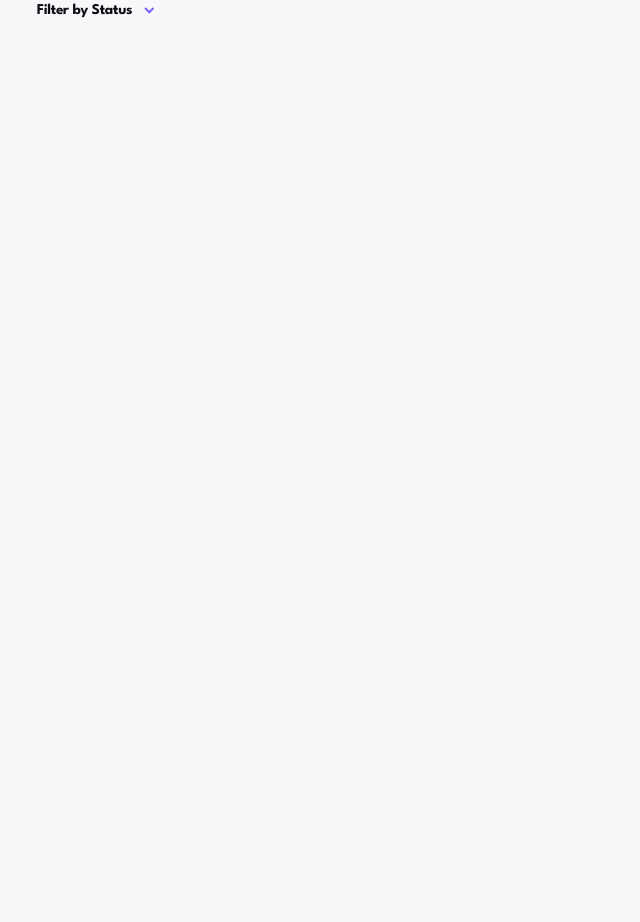
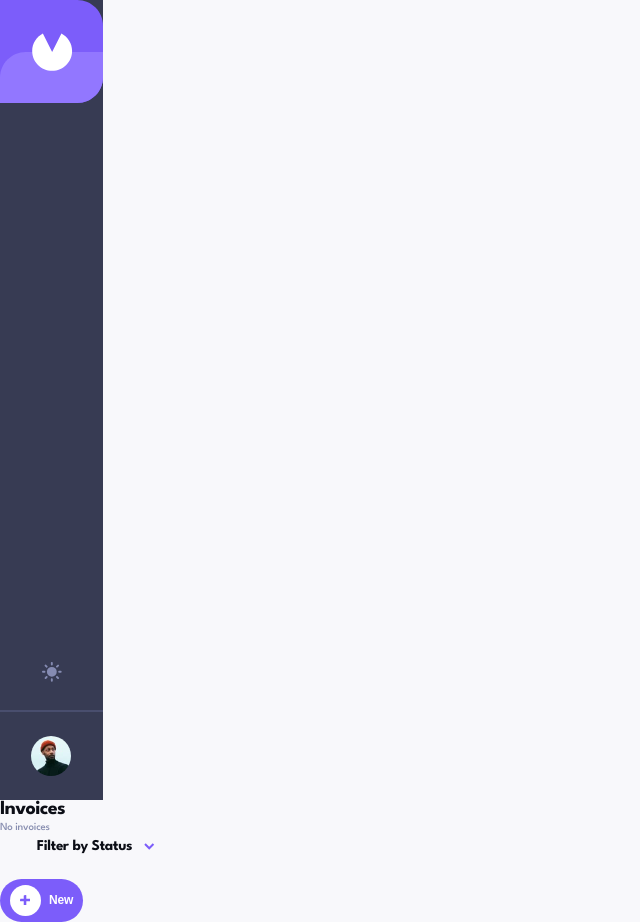
Before and after one commit to mbensa/invoice-app, a React (Create React App) app: page / in a window 1280 px wide. Shown: the whole page, without its empty margins (0-640 px from the left). Before the commit the page ends 800 px from the top, so only its background shows below. Built offline with nearby package versions, Linux system fonts and the light colour scheme.

Commit message:
added styling for button component

```diff
--- a/src/App.js
+++ b/src/App.js
@@ -1,11 +1,14 @@
 import "./App.css";
-
-import Filter from "./components/Filter";
+import Header from "./components/Header";
+import Main from "./components/Main";
 
 export default function App() {
   return (
     <div className="app">
-      <Filter></Filter>
+      <Header />
+      <main>
+        <Main />
+      </main>
     </div>
   );
 }
--- a/src/components/Button.js
+++ b/src/components/Button.js
@@ -3,16 +3,15 @@ import "./button.css";
 import { ReactComponent as IconPlus } from "../assets/icon-plus.svg";
 
 export default function Button(props) {
-  const { icon, btnText, color, onClick, id, fluid } = props;
+  const { icon, btnText, onClick, id, fluid, className } = props;
 
   const buttonStyle = {
-    backgroundColor: color,
     width: fluid ? "100%" : "auto",
   };
 
   return (
-    <button className="button" id={id} style={buttonStyle} onClick={onClick}>
-      {icon && <IconPlus />}
+    <button className={`button ${className}`} id={id} style={buttonStyle} onClick={onClick}>
+      {icon && <IconPlus className="icon" />}
       {btnText}
     </button>
   );
--- /dev/null
+++ b/src/components/Main.js
@@ -0,0 +1,23 @@
+import React from "react";
+import "./main.css";
+import Button from "./Button";
+import Filter from "./Filter";
+import Text from "./Text";
+
+export default function Main() {
+  return (
+    <div className="mainContainer">
+      <div className="mainHeaderContainer">
+        <div className="mainHeaderText">
+          <Text type="h1">Invoices</Text>
+          <Text type="p">No invoices</Text>
+        </div>
+        <div className="mainHeaderComponents">
+          <Filter />
+          <Button className="buttonPrimary" icon btnText="New" />
+        </div>
+      </div>
+      <div className="mainContentContainer"></div>
+    </div>
+  );
+}
--- /dev/null
+++ b/src/components/button.css
@@ -0,0 +1,68 @@
+/**************************
+**********Button***********
+**************************/
+.button {
+  padding: 6px 10px;
+  border-radius: 24px;
+  border: none;
+  display: flex;
+  align-items: center;
+  font-size: 0.75rem;
+  line-height: 0.9rem;
+  font-weight: 700;
+  letter-spacing: -0.2px;
+}
+
+.buttonPrimary {
+  background-color: var(--violet);
+  color: var(--white);
+}
+
+.buttonPrimary:hover {
+  background-color: var(--lightViolet);
+}
+
+.buttonPrimary .icon {
+  background-color: white;
+  border-radius: 50%;
+  padding: 10px;
+  margin-right: 8px;
+}
+
+.buttonChange {
+  background-color: var(--buttonChange);
+  color: var(--buttonChangeText);
+ }
+
+.buttonChange:hover {
+  background-color: var(--buttonChangeHover);
+  color: var(--buttonChangeHoverText);
+ }
+
+ .buttonSaveDraft {
+  background-color: var(--charcoal);
+  color: var(--textSecondary);
+ }
+
+ .buttonSaveDraft:hover {
+  background-color: var(--buttonSaveDraftHover);
+ }
+
+ .buttonDelete {
+  background-color: var(--red);
+  color: var(--white);
+ }
+
+ .buttonDelete:hover {
+  background-color: var(--pink);
+ }
+
+ .buttonAdd {
+  background-color: var(--lightGray);
+  color: var(--blue);
+
+ }
+
+ .buttonAdd:hover {
+  background-color: var(--lightBlue);
+ }
--- a/src/components/toggleIcon.css
+++ b/src/components/toggleIcon.css
@@ -4,6 +4,7 @@
 
 .toggleSwitchContainer {
   padding: 0 24px;
+  cursor: pointer;
 }
 
 @media (min-width: 1280px) {
--- a/src/index.css
+++ b/src/index.css
@@ -35,6 +35,7 @@ a {
   --clay: #252945;
   --lightBlue: #DFE3FA;
   --gray: #888EB0;
+  --lightGray: #F9FAFE;
   --green: #33D69F;
   --blue: #7E88C3;
   --black: #0C0E16;
@@ -48,10 +49,18 @@ a {
   --background: var(--ghostWhite);
   --textPrimary: var(--black);
   --textSecondary: var(--gray);
+  --buttonChange: var(--lightGray);
+  --buttonChangeText: var(--blue);
+  --buttonChangeHover: var(--lightBlue);
+  --buttonSaveDraftHover: var(--black);
 }
 
 [data-theme="dark"] {
   --background: var(--eerieBlack);
   --textPrimary: var(--white);
   --textSecondary: var(--lightBlue);
+  --buttonChange: var(--clay);
+  --buttonChangeText: var(--lightBlue);
+  --buttonChangeHover: var(--white);
+  --buttonSaveDraftHover: var(--darkBlue);
 }
```
Also changed, not shown: src/components/main.css (added).
